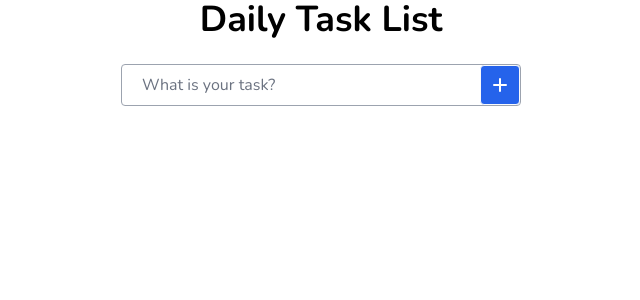
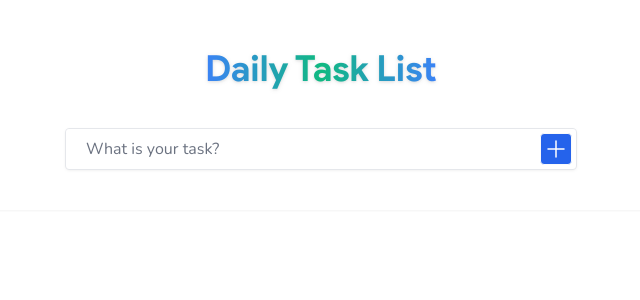
Before and after one commit to mfundoshabalala/daily-task-list, a Next.js app: page / in a window 1280 px wide. Shown: the top 300 px of the page, without its empty margins (319-959 px from the left). Built offline with nearby package versions, Linux system fonts and the light colour scheme; what @graxmonzo/tailwind-caret-color would draw is missing.

Commit message:
todo header update

```diff
--- a/components/TodoHeader.tsx
+++ b/components/TodoHeader.tsx
@@ -19,38 +19,32 @@ const TodoHeader: React.FC = () => {
 	}
 
 	return (
-		<>
-			<h1 className="text-4xl font-bold">Daily Task List</h1>
-			<form action="" className="relative flex items-center w-[400px] gap-4">
+		<div className="flex flex-col items-center w-full gap-8 py-10 shadow-sm ">
+			<h1 className="py-2 text-4xl font-black text-center text-transparent font-product-sans drop-shadow bg-gradient-to-r from-blue-500 to-blue-500 via-green-500 bg-clip-text">
+				Daily Task List
+			</h1>
+			<form
+				action=""
+				className="relative flex items-center w-full max-w-lg gap-4 border border-gray-200 rounded drop-shadow-sm"
+			>
 				<input
 					type="text"
 					value={textValue}
-					className="w-full pl-5 pr-12 text-base border border-gray-400 rounded"
+					className="w-full pl-5 pr-12 text-base border-0 rounded"
 					placeholder="What is your task?"
 					onChange={handleInputChange}
 				/>
 				<button
 					type="button"
-					className=" absolute right-[1px] grid w-10 h-10 top-[1px] text-white align-middle bg-blue-600 border rounded border-gray-50 hover:bg-blue-800 place-items-center"
+					className="absolute grid w-8 h-8 text-white align-middle bg-blue-600 border rounded right-1 border-gray-50 hover:bg-blue-800 place-items-center"
 					onClick={handleTodoSubmit}
 				>
-					<svg
-						className="w-6 h-6"
-						fill="none"
-						stroke="currentColor"
-						viewBox="0 0 24 24"
-						xmlns="http://www.w3.org/2000/svg"
-					>
-						<path
-							strokeLinecap="round"
-							strokeLinejoin="round"
-							strokeWidth={2}
-							d="M12 6v6m0 0v6m0-6h6m-6 0H6"
-						/>
+					<svg className="w-6 h-6 transition-all duration-300 hover:scale-105 currentColor">
+						<use xlinkHref="/sprite.svg#plus" />
 					</svg>
 				</button>
 			</form>
-		</>
+		</div>
 	);
 };
 
```
